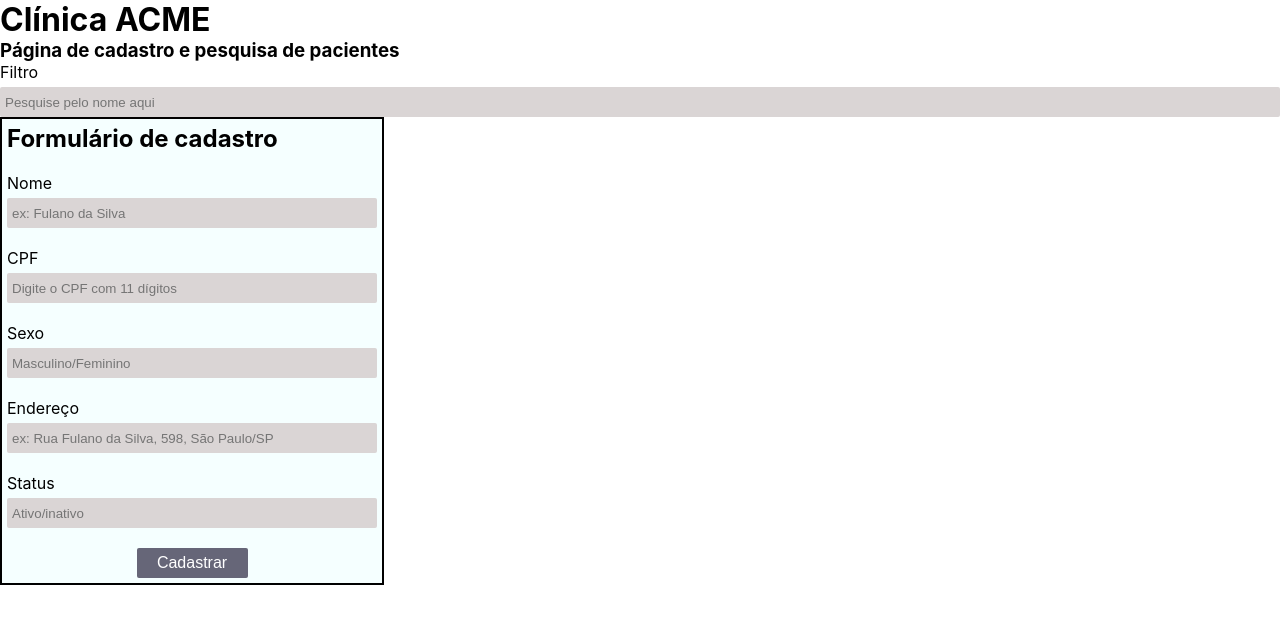
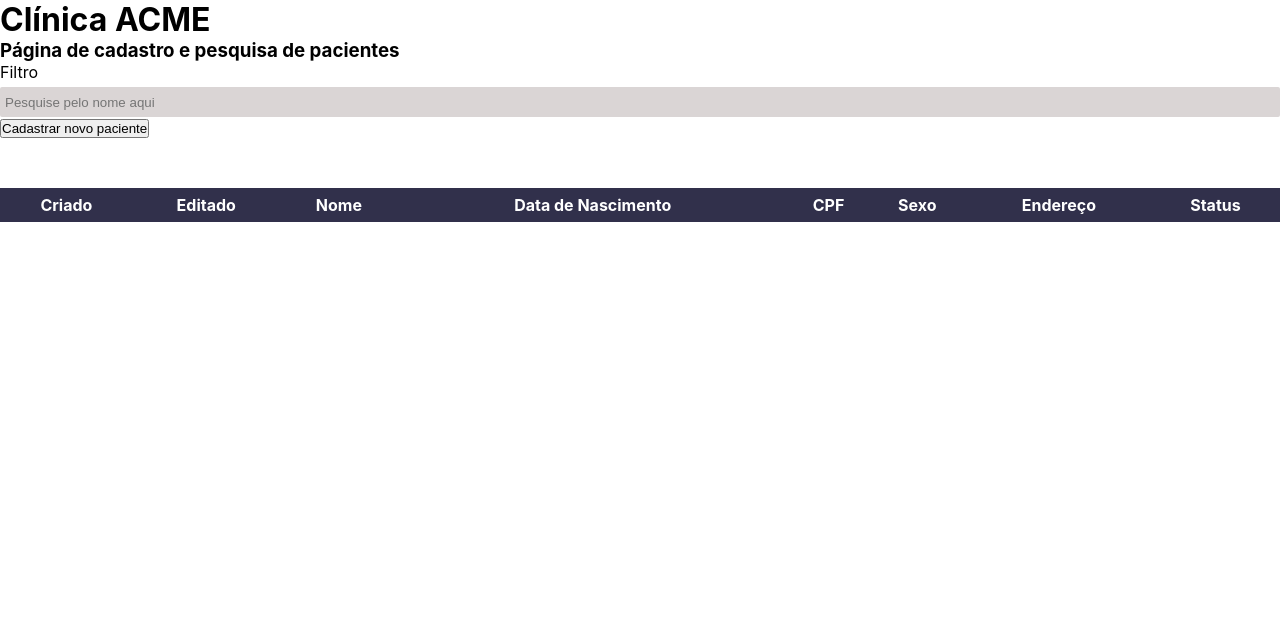
Before and after one commit to mallmann02/stable-js-interprocess, a React (Create React App) app: page / in a window 1280 px wide. Shown: the top 624 px of the page. Built offline with nearby package versions, Linux system fonts and the light colour scheme; the HTML template or start-up script is replaced by a standard one.

Commit message:
feat(form): add overlay to enhance form and enable new patient creation

```diff
--- a/src/App.js
+++ b/src/App.js
@@ -1,5 +1,7 @@
 import { useEffect, useState } from 'react';
 import Form from './components/Form';
+import Overlayer from './components/Overlayer';
+import Table from './components/Table';
 import {
   getDataFromLocalStorage,
   addDataInLocalStorage
@@ -9,12 +11,14 @@ import { isCpfNotRegistered } from './utils/userRegisterDataValidation';
 function App() {
   const [ filter, setFilter ] = useState([]);
   const [ patients, setPatients ] = useState([]);
+  const [ isFormVisible, setIsFormVisible ] = useState(false);
 
   const addPatientInDatabase = (patientData) => {
     const { cpf } = patientData;
 
     if (isCpfNotRegistered(cpf)) {
       addDataInLocalStorage(patientData);
+      setIsFormVisible(false);
     } else {
       alert('Este paciente já foi cadastrado');
     }
@@ -33,14 +37,32 @@ function App() {
       <label>
         Filtro
         <input
-          type="text"
+          type="search"
           value={filter}
           onChange={(e) => setFilter(e.target.value)}
           placeholder="Pesquise pelo nome aqui"
         />
       </label>
-      <Form
-        handleSubmit={addPatientInDatabase}
+
+      <button
+        className='add_patient'
+        onClick={() => setIsFormVisible(true)}
+      >
+        Cadastrar novo paciente
+      </button>
+
+      { isFormVisible &&
+        <Overlayer>
+          <Form
+            handleSubmit={addPatientInDatabase}
+            setIsFormVisible={setIsFormVisible}
+          />
+        </Overlayer>
+      }
+
+      <Table
+        patients={patients}
+        filter={filter}
       />
     </div>
   );
```
